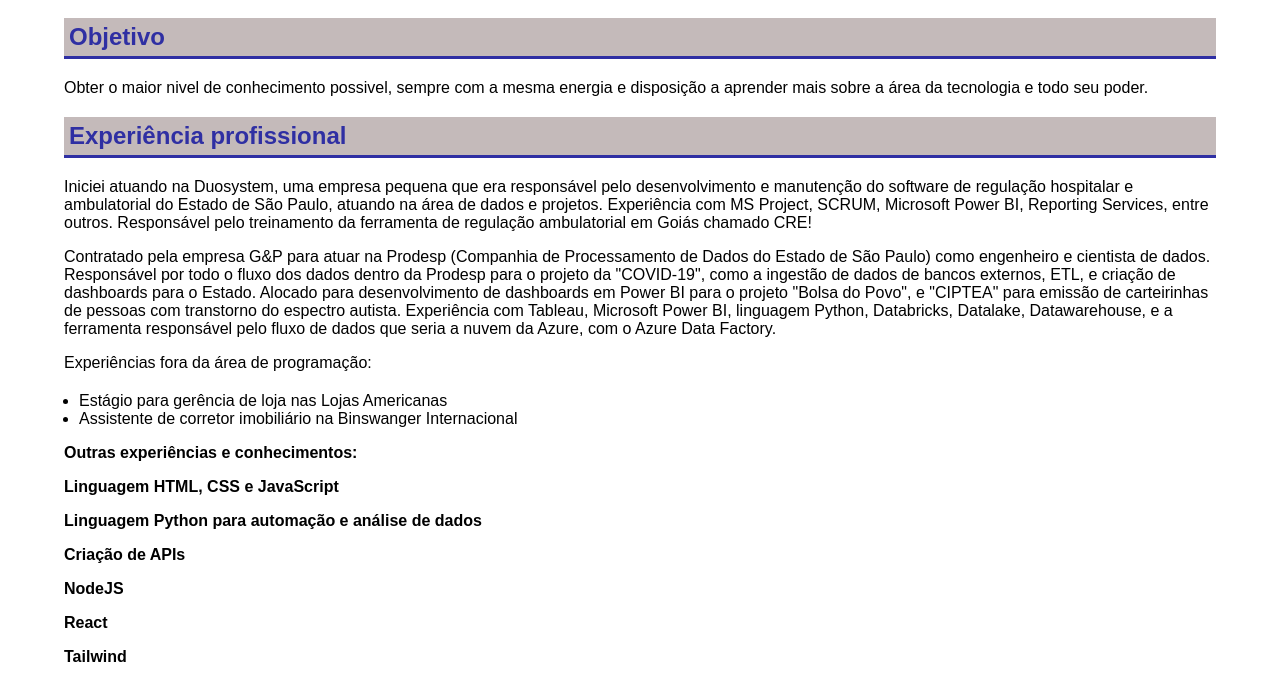
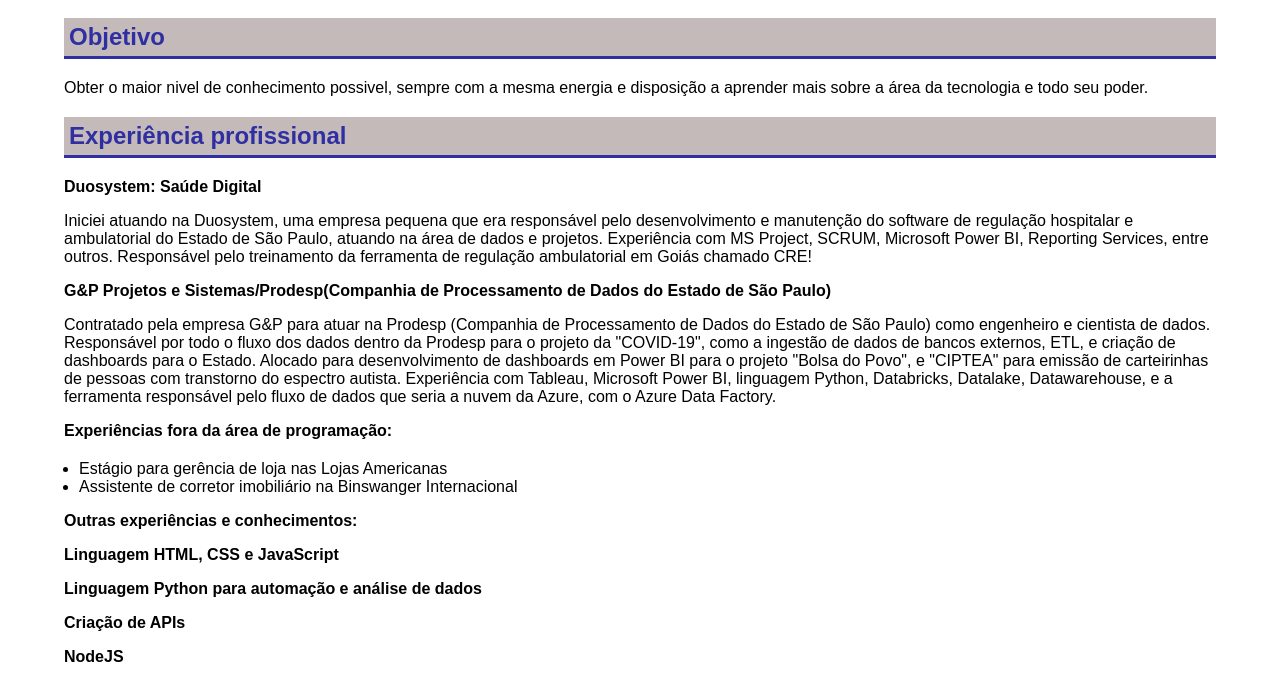
Before and after one commit to diogobiri/curriculum, a plain HTML site: page index.html in a window 1280 px wide. Shown: the part 100-779 px from the top of the page. Drawn offline with Linux system fonts and the light colour scheme.

Commit message:
feat: add companies that worked for

```diff
--- a/index.html
+++ b/index.html
@@ -17,14 +17,16 @@
 <h2>Objetivo</h2>
 <p>Obter o maior nivel de conhecimento possivel, sempre com a mesma energia e disposição a aprender mais sobre a área da tecnologia e todo seu poder.</p>
 <h2>Experiência profissional</h2>
+<p><strong>Duosystem: Saúde Digital</strong></p>
 <p>Iniciei atuando na Duosystem, uma empresa pequena que era responsável pelo desenvolvimento e manutenção do software de regulação hospitalar e ambulatorial do Estado de São Paulo, atuando na área de dados e projetos.
    Experiência com MS Project, SCRUM, Microsoft Power BI, Reporting Services, entre outros. Responsável pelo treinamento da ferramenta de regulação ambulatorial em Goiás chamado CRE!
 </p>
+<p><strong>G&P Projetos e Sistemas/Prodesp(Companhia de Processamento de Dados do Estado de São Paulo)</strong></p>
 <p>Contratado pela empresa G&P para atuar na Prodesp (Companhia de Processamento de Dados do Estado de São Paulo) como engenheiro e cientista de dados. Responsável por todo o fluxo dos dados dentro da Prodesp para o projeto da "COVID-19", como a ingestão de dados de bancos externos, ETL, e criação de dashboards para o Estado.
    Alocado para desenvolvimento de dashboards em Power BI para o projeto "Bolsa do Povo", e "CIPTEA" para emissão de carteirinhas de pessoas com transtorno do espectro autista.
    Experiência com Tableau, Microsoft Power BI, linguagem Python, Databricks, Datalake, Datawarehouse, e a ferramenta responsável pelo fluxo de dados que seria a nuvem da Azure, com o Azure Data Factory.
 </p>
-<p>Experiências fora da área de programação:</p>
+<p><strong>Experiências fora da área de programação:</strong></p>
 <ul>
     <li>Estágio para gerência de loja nas Lojas Americanas</li>
     <li>Assistente de corretor imobiliário na Binswanger Internacional</li>
```
